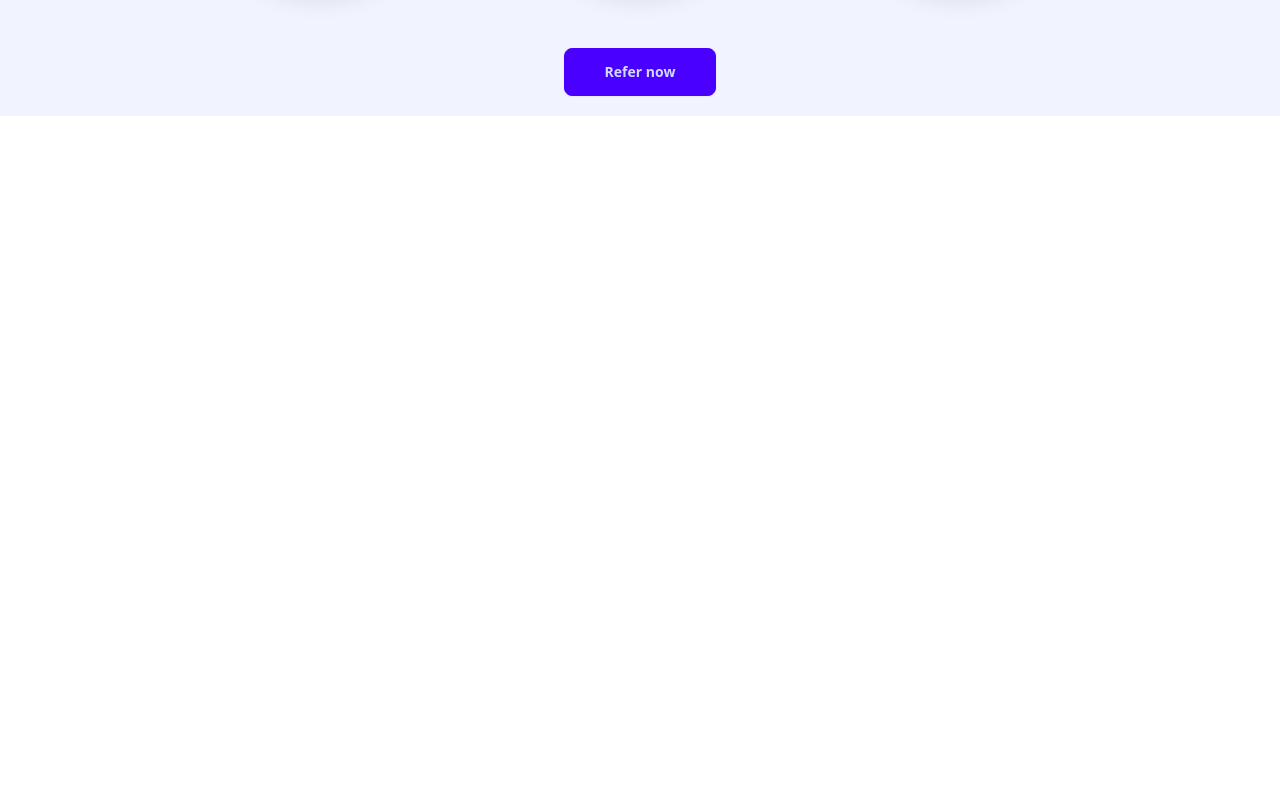
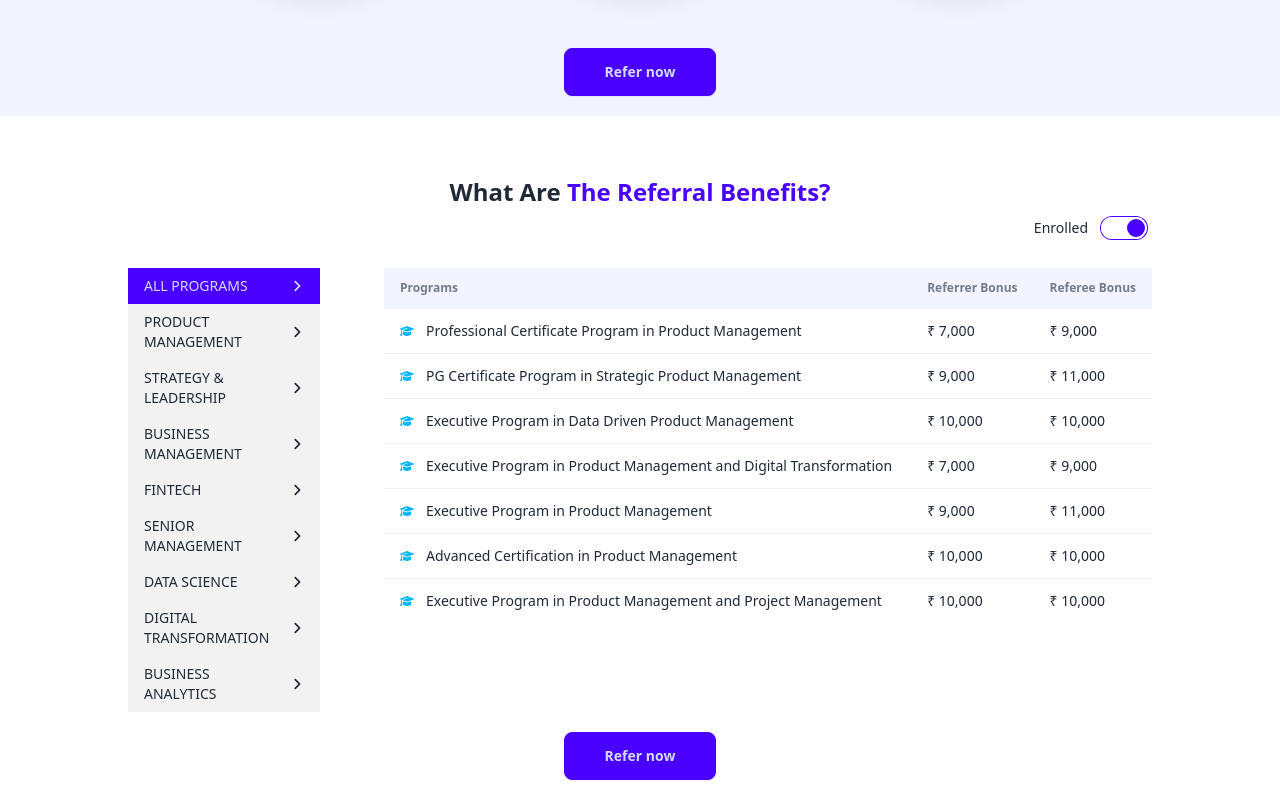
Before and after one commit to nkp1111/Accredian-frontend-task, a React (Vite) app: page / in a window 1280 px wide. Shown: the part 1058-1858 px from the top of the page. Before the commit the page ends 1174 px from the top, so only its background shows below. Built offline with nearby package versions, Linux system fonts and the light colour scheme.

Commit message:
feat: add benefit section

```diff
--- /dev/null
+++ b/src/pages/landing-page/benefit-section.jsx
@@ -0,0 +1,97 @@
+import PropTypes from "prop-types"
+import { useState } from "react";
+import { FaAngleRight, FaGraduationCap } from "react-icons/fa6";
+
+import ReferButton from "../../components/refer-button";
+
+import { programTypes, programData } from "./data";
+
+export default function BenefitSection({ data }) {
+  // const [enrolled, setEnrolled] = useState(true);
+  const [selectedProgramType, setSelectedProgramType] = useState("all");
+
+  return (
+    <section className="py-5 text-center" id={data.link}>
+      <h2 className="text-2xl font-bold">What Are  <span className="text-primary">The Referral Benefits?</span></h2>
+
+      <div className="form-control">
+        <label className="label justify-end gap-3 cursor-pointer">
+          <span className="label-text">Enrolled</span>
+          <input type="checkbox" className="toggle toggle-primary"
+            // onChange={(e) => e.target.checked ? setEnrolled(() => true) : setEnrolled(() => false)}
+            defaultChecked
+          />
+        </label>
+      </div>
+
+      <div className={"my-5 flex flex-row gap-8 md:gap-10 lg:gap-16"}>
+        <ul className="menu bg-base-200 w-64 p-0">
+          <li className={`uppercase ${selectedProgramType === "all" ? "bg-primary text-primary-content" : ""}`}
+            onClick={() => setSelectedProgramType(() => "all")}><a>All programs <span className="inline-block ms-auto"><FaAngleRight /></span></a></li>
+
+          {programTypes.map(program => (
+            <li key={program}
+              className={`uppercase ${selectedProgramType === program ? "bg-primary text-primary-content" : ""}`}
+              onClick={() => setSelectedProgramType(() => program)}
+            ><a>{program} <span className="inline-block ms-auto"><FaAngleRight /></span></a></li>
+          ))}
+        </ul>
+
+        <ProgramBenefitTable selectedProgram={selectedProgramType} />
+      </div>
+      <div className="">
+        <ReferButton />
+      </div>
+    </section>
+  )
+}
+
+
+export function ProgramBenefitTable({ selectedProgram }) {
+  const programToShow = programData.filter(program => selectedProgram === "all" || program.type.includes(selectedProgram))
+  return (
+    <div className="overflow-x-auto w-full">
+      <table className="table w-full">
+        {/* head */}
+        <thead className="bg-primary-content/30">
+          <tr>
+            <th className="flex-1">Programs</th>
+            <th className="w-20">Referrer Bonus</th>
+            <th className="w-20">Referee Bonus</th>
+          </tr>
+        </thead>
+        <tbody>
+          {/* row 1 */}
+          {/* <tr>
+            <th>1</th>
+            <td>Cy Ganderton</td>
+            <td>Quality Control Specialist</td>
+            <td>Blue</td>
+          </tr> */}
+          {programToShow.slice(0, 8).map((program, index) => (
+            <tr key={index}>
+              <td className="flex-1 flex items-center gap-3 flex-row">
+                <FaGraduationCap className="fill-info" />
+                <span>{program.title}</span>
+              </td>
+              <td className="w-20">{program.referrerBonus}</td>
+              <td className="w-20">{program.refereeBonus}</td>
+            </tr>
+          ))}
+        </tbody>
+      </table>
+    </div>
+  )
+}
+
+BenefitSection.propTypes = {
+  data: PropTypes.shape({
+    id: PropTypes.number.isRequired,
+    title: PropTypes.string.isRequired,
+    link: PropTypes.string.isRequired,
+  }).isRequired,
+}
+
+ProgramBenefitTable.propTypes = {
+  selectedProgram: PropTypes.string.isRequired,
+}
--- a/src/pages/landing-page/data.js
+++ b/src/pages/landing-page/data.js
@@ -11,3 +11,74 @@ export const sectionData = [
   { id: 3, title: "FAQs", link: "faqs" },
   { id: 4, title: "Support", link: "support" },
 ]
+
+
+export const programTypes = [
+  "Product Management",
+  "Strategy & Leadership",
+  "Business Management",
+  "Fintech",
+  "Senior Management",
+  "Data Science",
+  "Digital Transformation",
+  "Business Analytics",
+]
+
+export const programData = [
+  {
+    id: 1,
+    title: "Professional Certificate Program in Product Management",
+    type: ["Product Management"],
+    referrerBonus: "₹ 7,000",
+    refereeBonus: "₹ 9,000",
+    enrolledBonusAddition: "₹ 1,000",
+  },
+  {
+    id: 2,
+    title: "PG Certificate Program in Strategic Product Management",
+    type: ["Product Management"],
+    referrerBonus: "₹ 9,000",
+    refereeBonus: "₹ 11,000",
+    enrolledBonusAddition: "₹ 1,000",
+  },
+  {
+    id: 3,
+    title: "Executive Program in Data Driven Product Management",
+    type: ["Product Management", "Data Science"],
+    referrerBonus: "₹ 10,000",
+    refereeBonus: "₹ 10,000",
+    enrolledBonusAddition: "₹ 0",
+  },
+  {
+    id: 4,
+    title: "Executive Program in Product Management and Digital Transformation",
+    type: ["Product Management", "Digital Transformation"],
+    referrerBonus: "₹ 7,000",
+    refereeBonus: "₹ 9,000",
+    enrolledBonusAddition: "₹ 1,000",
+  },
+  {
+    id: 5,
+    title: "Executive Program in Product Management",
+    type: ["Product Management"],
+    referrerBonus: "₹ 9,000",
+    refereeBonus: "₹ 11,000",
+    enrolledBonusAddition: "₹ 1,000",
+  },
+  {
+    id: 6,
+    title: "Advanced Certification in Product Management",
+    type: ["Product Management"],
+    referrerBonus: "₹ 10,000",
+    refereeBonus: "₹ 10,000",
+    enrolledBonusAddition: "₹ 0",
+  },
+  {
+    id: 7,
+    title: "Executive Program in Product Management and Project Management",
+    type: ["Product Management", "Business Analytics", "Strategy & Leadership"],
+    referrerBonus: "₹ 10,000",
+    refereeBonus: "₹ 10,000",
+    enrolledBonusAddition: "₹ 0",
+  },
+]
--- a/src/pages/landing-page/index.jsx
+++ b/src/pages/landing-page/index.jsx
@@ -9,7 +9,7 @@ import backgroundSvg from "../../assets/background-svg.svg";
 import backgroundImage from "../../assets/background-image.jpg";
 import ReferButton from "../../components/refer-button";
 import ReferSection from "./refer-section";
-
+import BenefitSection from "./benefit-section";
 
 export default function LandingPage() {
   const [currentSection, setCurrentSection] = useState(sectionData[0].title);
@@ -46,10 +46,15 @@ export default function LandingPage() {
         </div>
       </GeneralPadding>
 
-
       <div className="mt-10 bg-primary-content/30">
         <ReferSection data={sectionData[0]} />
       </div>
+
+      <GeneralPadding>
+        <div className="mt-10">
+          <BenefitSection data={sectionData[1]} />
+        </div>
+      </GeneralPadding>
     </main>
   )
 }
```
